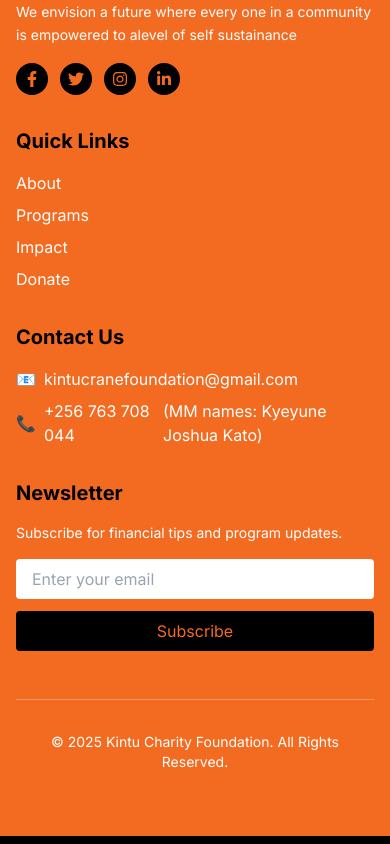
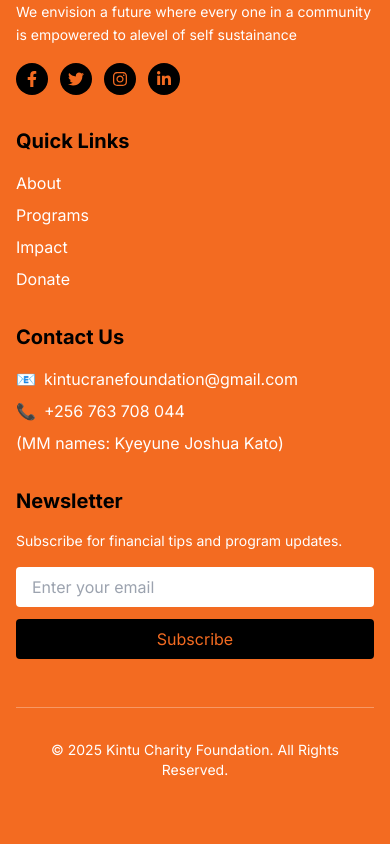
Before and after one commit to joshington/kintu-charity, a Next.js app: page / in a window 390 px wide. Shown: the part 3501-4345 px from the top of the page. Built offline with nearby package versions, Linux system fonts and the light colour scheme.

Commit message:
Add phone number to contact information

```diff
--- a/components/Contact.js
+++ b/components/Contact.js
@@ -73,6 +73,8 @@ export default function Contact() {
               <li className="flex items-center gap-2">
                 <span>📞</span>
                 <span>+256 763 708 044</span>
+              </li>
+              <li className="flex items-center gap-2">
                 <span>(MM names: Kyeyune Joshua Kato)</span>
               </li>
             </ul>
```
